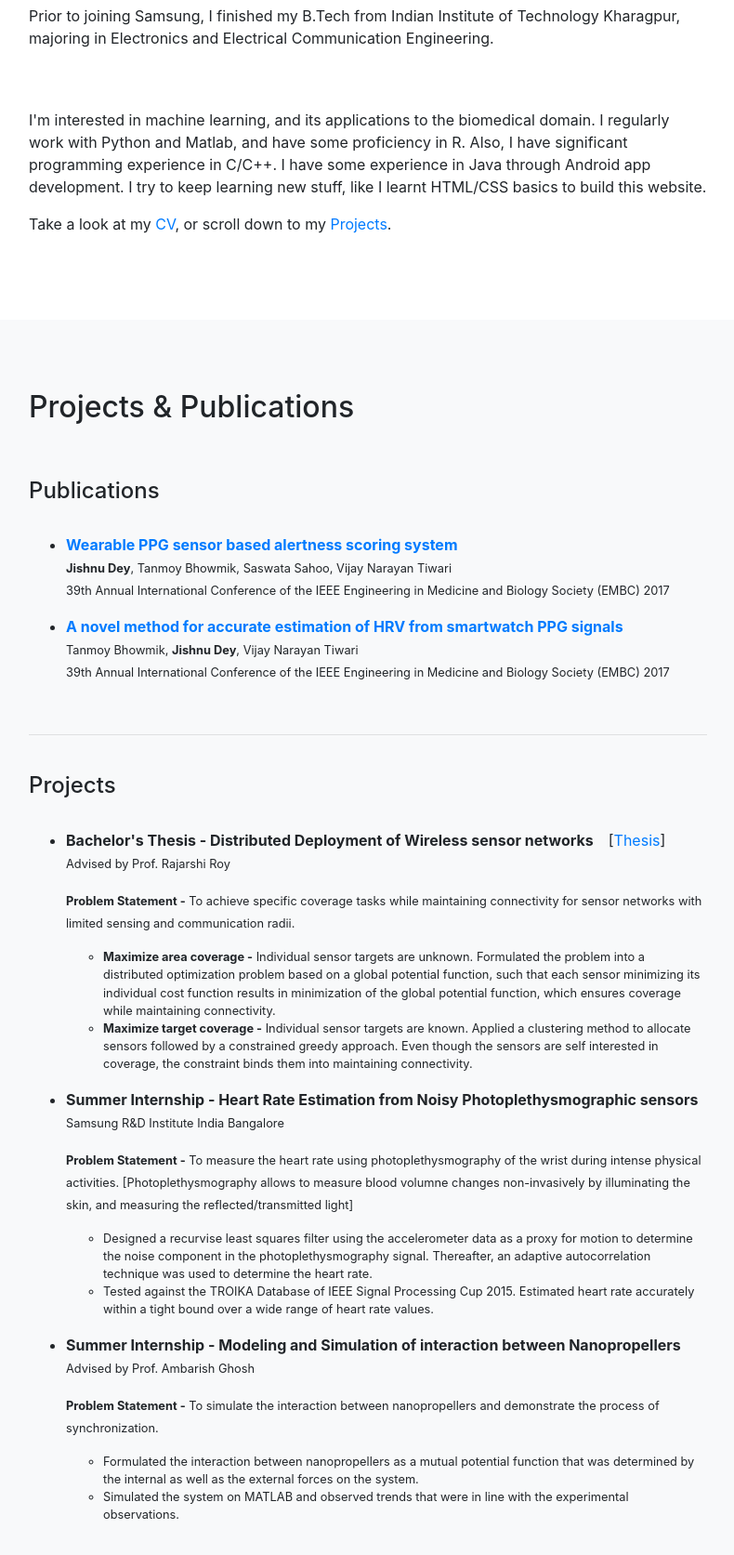
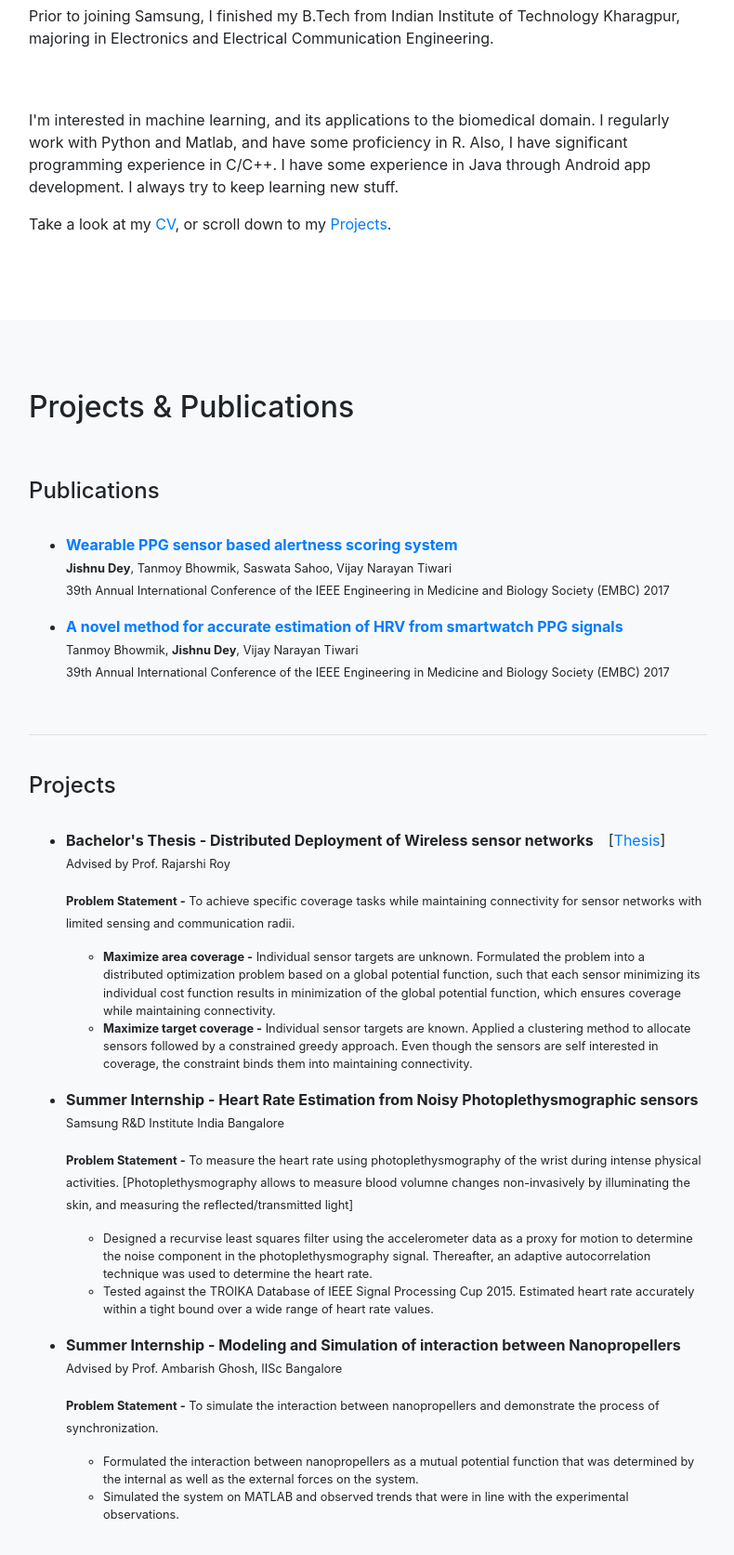
Before and after one commit to jishnu-d/jishnu-d.github.io, a website with bundled scripts: page index.html in a window 1280 px wide. Shown: the part 830-2503 px from the top of the page at 93% size, without its empty margins (244-1034 px from the left). Built offline with nearby package versions, Linux system fonts and the light colour scheme.

Commit message:
current version

```diff
--- a/index.html
+++ b/index.html
@@ -78,7 +78,7 @@
             <p>Prior to joining Samsung, I finished my B.Tech from Indian Institute of Technology Kharagpur, majoring in Electronics and Electrical Communication Engineering. </p>
             <br>
             <br>
-            <p> I'm interested in machine learning, and its applications to the biomedical domain. I regularly work with Python and Matlab, and have some proficiency in R. Also, I have significant programming experience in C/C++. I have some experience in Java through Android app development. I try to keep learning new stuff, like I learnt HTML/CSS basics to build this website.
+            <p> I'm interested in machine learning, and its applications to the biomedical domain. I regularly work with Python and Matlab, and have some proficiency in R. Also, I have significant programming experience in C/C++. I have some experience in Java through Android app development. I always try to keep learning new stuff.
             <p>Take a look at my <a href="files/cv.pdf" target="_blank">CV</a>, or scroll down to my <a href="#projects">Projects</a>.
             </p>
           </div>
@@ -124,7 +124,7 @@
               <li>Tested against the TROIKA Database of IEEE Signal Processing Cup 2015. Estimated heart rate accurately within a tight bound over a wide range of heart rate values.</li>
               </li></ul>
             </small></p></li>
-            <li><p><b>Summer Internship - Modeling and Simulation of interaction between Nanopropellers</b><br><small>Advised by Prof. Ambarish Ghosh<br><p><b>Problem Statement -</b> To simulate the interaction between nanopropellers and demonstrate the process of synchronization.</p>
+            <li><p><b>Summer Internship - Modeling and Simulation of interaction between Nanopropellers</b><br><small>Advised by Prof. Ambarish Ghosh, IISc Bangalore<br><p><b>Problem Statement -</b> To simulate the interaction between nanopropellers and demonstrate the process of synchronization.</p>
               <ul>
               <li> Formulated the interaction between nanopropellers as a mutual potential function that was determined by the internal as well as the external forces on the system.</li>
               <li> Simulated the system on MATLAB and observed trends that were in line with the experimental observations.</li>
```
